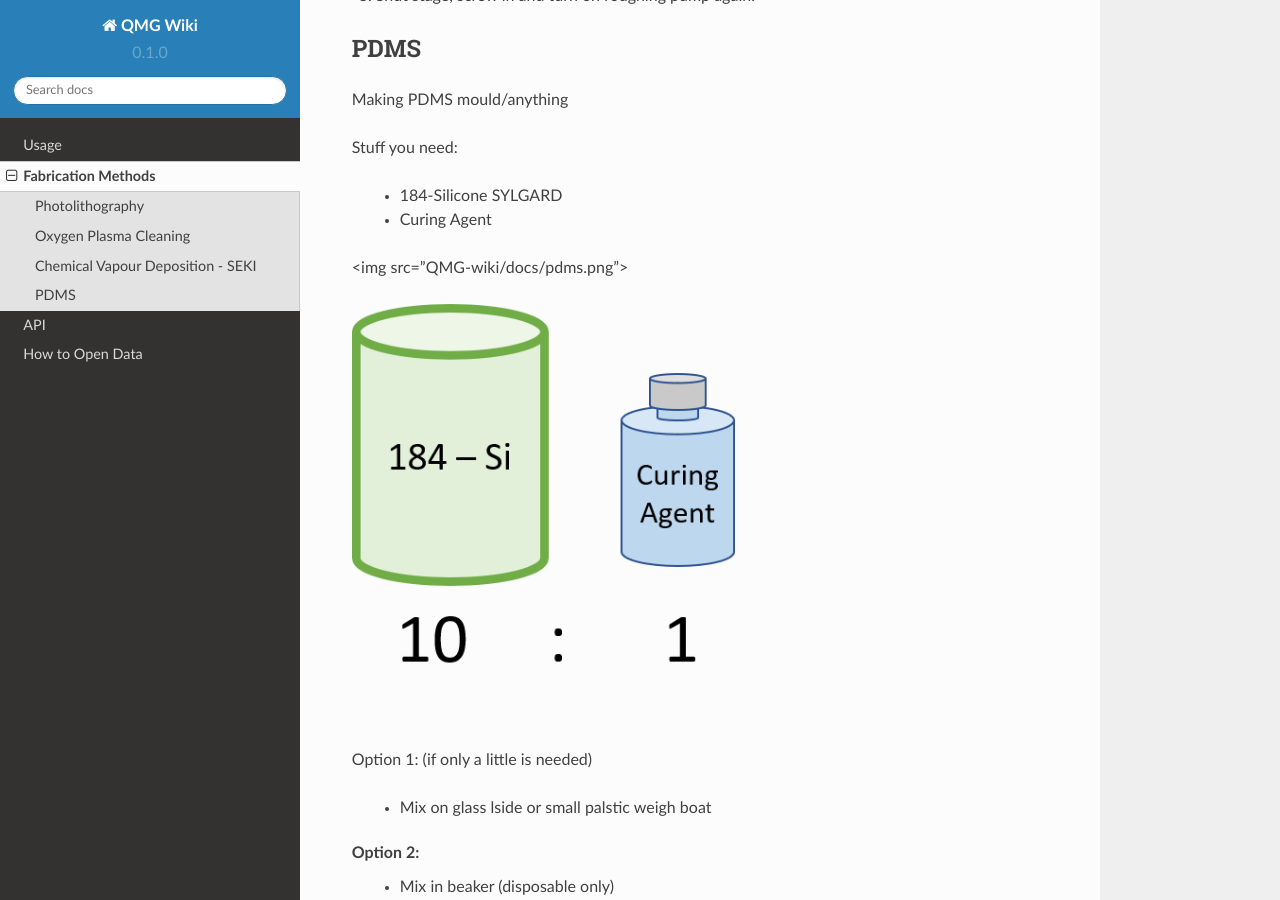
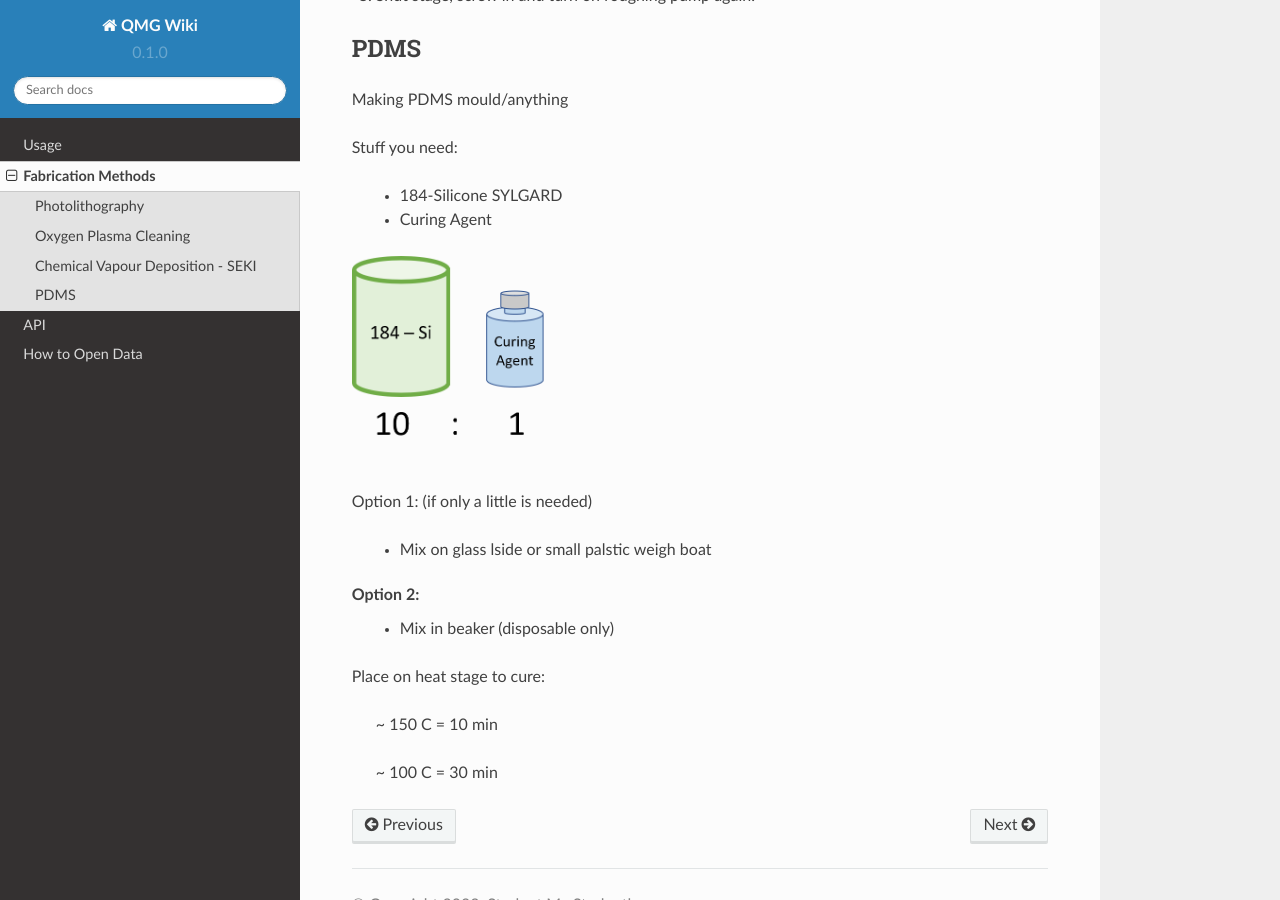
Before and after one commit to quantum-materials-group/QMG-wiki, a Sphinx documentation site: the page built from docs/fab_sop.rst, in a window 1280 px wide and 900 px high, scrolled down 2946 px. Built offline with Sphinx 7.4.7 and the Read the Docs theme 2.0.0, drawn with Linux system fonts in a browser that asks for light colours.

Commit message:
Update fab_sop.rst

```diff
--- a/docs/fab_sop.rst
+++ b/docs/fab_sop.rst
@@ -178,10 +178,9 @@ Stuff you need:
 
   - Curing Agent
 
-<img src="QMG-wiki/docs/pdms.png">
 
 .. image:: pdms.png
-  :width: 400
+  :width: 200
 
 Option 1: (if only a little is needed)
 
```
